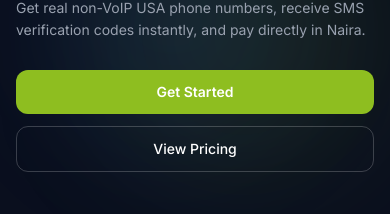
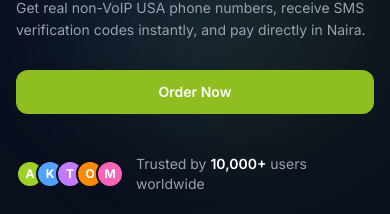
Before and after one commit to Bornorbang/tempnumber, a Next.js app: page / in a window 390 px wide. Shown: the part 310-524 px from the top of the page. Built offline with nearby package versions, Linux system fonts and the light colour scheme; no server answers; a web font is replaced by a local one.

Commit message:
Update home hero actions

```diff
--- a/src/components/Hero.tsx
+++ b/src/components/Hero.tsx
@@ -47,11 +47,11 @@ export default function Hero() {
               href={isAuthed ? "/dashboard" : "/auth/signup"}
               className="bg-green-500 hover:bg-green-400 text-white font-semibold px-6 py-3 rounded-xl text-sm transition-all hover:shadow-lg hover:shadow-green-500/25 text-center"
             >
-              {isAuthed ? "Dashboard" : "Get Started"}
+              {isAuthed ? "Dashboard" : "Order Now"}
             </Link>
             <Link
               href="/pricing"
-              className="border border-slate-300 dark:border-white/20 hover:border-slate-400 dark:hover:border-white/40 text-slate-700 dark:text-white font-medium px-6 py-3 rounded-xl text-sm transition-colors text-center"
+              className="hidden sm:block border border-slate-300 dark:border-white/20 hover:border-slate-400 dark:hover:border-white/40 text-slate-700 dark:text-white font-medium px-6 py-3 rounded-xl text-sm transition-colors text-center"
             >
               View Pricing
             </Link>
```
